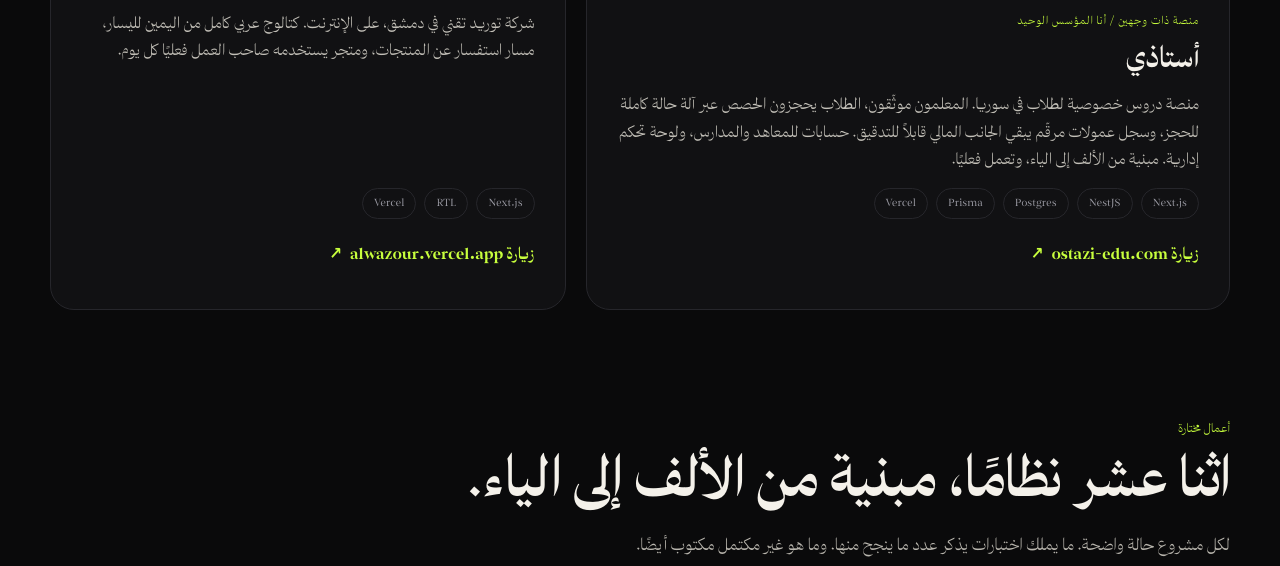
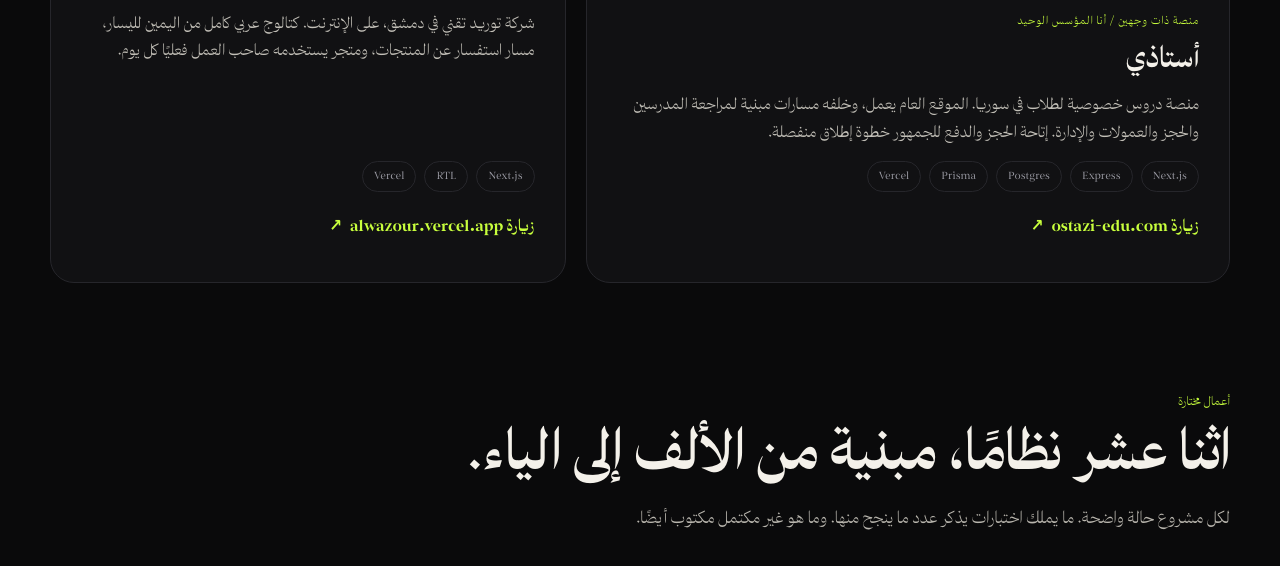
Before and after one commit to Zuhair-01/portfolio, a plain HTML site: page ar/index.html in a window 1280 px wide. Shown: the part 1855-2421 px from the top of the page. Drawn offline with Linux system fonts and the light colour scheme.

Commit message:
Clarify Ostazi release status on portfolio home

```diff
--- a/ar/index.html
+++ b/ar/index.html
@@ -103,8 +103,8 @@
         <div class="body">
           <span class="tag">منصة ذات وجهين / أنا المؤسس الوحيد</span>
           <h3>أستاذي</h3>
-          <p>منصة دروس خصوصية لطلاب في سوريا. المعلمون موثّقون، الطلاب يحجزون الحصص عبر آلة حالة كاملة للحجز، وسجل عمولات مرقّم يبقي الجانب المالي قابلاً للتدقيق. حسابات للمعاهد والمدارس، ولوحة تحكم إدارية. مبنية من الألف إلى الياء، وتعمل فعليًا.</p>
-          <div class="chips"><span>Next.js</span><span>NestJS</span><span>Postgres</span><span>Prisma</span><span>Vercel</span></div>
+          <p>منصة دروس خصوصية لطلاب في سوريا. الموقع العام يعمل، وخلفه مسارات مبنية لمراجعة المدرسين والحجز والعمولات والإدارة. إتاحة الحجز والدفع للجمهور خطوة إطلاق منفصلة.</p>
+          <div class="chips"><span>Next.js</span><span>Express</span><span>Postgres</span><span>Prisma</span><span>Vercel</span></div>
           <a class="more" href="https://www.ostazi-edu.com" target="_blank" rel="noopener">زيارة ostazi-edu.com <span aria-hidden="true">&#8599;</span></a>
         </div>
       </article>
```
Also changed, not shown: index.html (+2 -2 lines).
